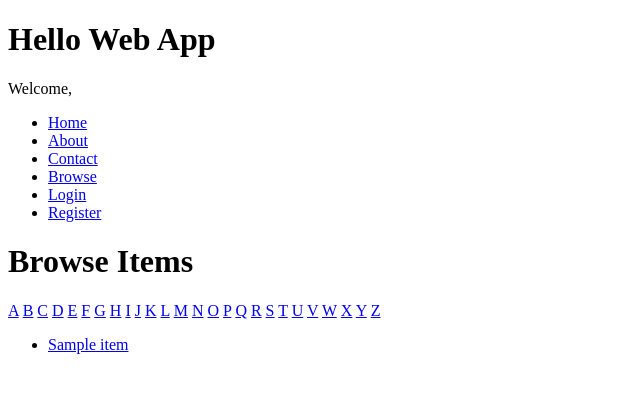
After one commit to sonmaximum/dndutil, a Django app: page /browse/name/ in a window 1280 px wide. The commit adds this page. Shown: the top 393 px of the page, without its empty margins (0-640 px from the left). Run offline with Django 3.2, Linux system fonts and the light colour scheme; tables that the repository leaves empty hold one stand-in row (values such as "Sample post").

Commit message:
add browse function

```diff
--- a/dndpimp/templates/layouts/base.html
+++ b/dndpimp/templates/layouts/base.html
@@ -15,6 +15,7 @@
 				<li><a href="{% url 'home' %}">Home</a></li>
 				<li><a href="{% url 'about' %}">About</a></li>
 				<li><a href="{% url 'contact' %}">Contact</a></li>
+				<li><a href="{% url 'browse' %}">Browse</a></li>
 				{% if user.is_authenticated %}
 					<li><a href="{% url 'auth_logout' %}">Logout</a></li>
 				{% else %}
--- /dev/null
+++ b/dndpimp/templates/search/search.html
@@ -0,0 +1,26 @@
+{% extends 'layouts/base.html' %}
+{% block title %}Browse - {{ block.super }}{% endblock %}
+{% block content %}
+<h1>
+    Browse Items{% if initial %} starting with
+    '{{ initial|title }}'{% endif %}
+</h1>
+
+{% for letter in 'abcdefghijklmnopqrstuvwxyz' %}
+<a href="{% url 'browse_by_name' initial=letter %}"
+    {% if initial == letter %}class="active"{% endif %}>
+    {{ letter|upper }}</a>
+{% endfor %}
+
+<ul>
+    {% for item in items %}
+    <li>
+        <a href="{% url 'item_detail' slug=item.slug %}">
+            {{ item.name }}
+        </a>
+    </li>
+    {% empty %}
+    <li>Sorry, no results!</li>
+    {% endfor %}
+</ul>
+{% endblock %}
--- a/dndpimp/views.py
+++ b/dndpimp/views.py
@@ -95,3 +95,14 @@ def edit_character(request, slug):
 		'character': character,
 		'form': form,
 		})
+
+def browse_by_name(request, initial=None):
+	if initial:
+		items = Item.objects.filter(
+			name__istartswith=initial).order_by('name')
+	else:
+		items = Item.objects.all().order_by('name')
+	return render(request, 'search/search.html', {
+		'items': items,
+		'initial': initial,
+	})
--- a/dndutil/urls.py
+++ b/dndutil/urls.py
@@ -16,7 +16,7 @@ Including another URLconf
 from django.conf.urls import url, include
 from django.contrib import admin
 from dndpimp import views as dndpimp_views
-from django.views.generic import TemplateView
+from django.views.generic import TemplateView, RedirectView
 from django.contrib.auth import views as auth_views
 from dndpimp.backends import MyRegistrationView
 
@@ -29,6 +29,7 @@ urlpatterns = [
 	url(r'contact/$',
 		TemplateView.as_view(template_name='contact.html'),
 		name='contact'),
+	#item URLS
 	url(r'^create_item/$',
 		dndpimp_views.create_item,
 		name='create_item'),
@@ -38,6 +39,28 @@ urlpatterns = [
 	url(r'^items/(?P<slug>[-\w]+)/edit/$',
 		dndpimp_views.edit_item,
 		name='edit_item'),
+	#character URLS
+	url(r'^create_character/$',
+		dndpimp_views.create_character,
+		name='create_character'),
+	url(r'^characters/(?P<slug>[-\w]+)/$',
+		dndpimp_views.character_detail,
+		name='character_detail'),
+	url(r'^characters/(?P<slug>[-\w]+)/edit/$',
+		dndpimp_views.edit_character,
+		name='edit_character'),
+	#browsing URSL
+	url(r'browse/$', RedirectView.as_view(
+		pattern_name='browse')),
+	url(r'items/$', RedirectView.as_view(
+		pattern_name='browse')),
+	url(r'^browse/name/$',
+		dndpimp_views.browse_by_name,
+		name='browse'),
+	url(r'^browse/name/(?P<initial>[-\w]+)/$',
+		dndpimp_views.browse_by_name,
+		name='browse_by_name'),
+	#password reset etc URLs
 	url(r'^accounts/password/reset/$', auth_views.password_reset,
 		{'template_name': 'registration/password_reset_form.html'},
 		name='password_reset'),
@@ -53,17 +76,9 @@ urlpatterns = [
 		auth_views.password_reset_complete,
 		{'template_name': 'registration/password_reset_complete.html'},
 		name='password_reset_complete'),
+	#registration/accounts URLS
 	url(r'^accounts/register/$', MyRegistrationView.as_view(),
 		name='registration_register'),
-	url(r'^create_character/$',
-		dndpimp_views.create_character,
-		name='create_character'),
-	url(r'^characters/(?P<slug>[-\w]+)/$',
-		dndpimp_views.character_detail,
-		name='character_detail'),
-	url(r'^characters/(?P<slug>[-\w]+)/edit/$',
-		dndpimp_views.edit_character,
-		name='edit_character'),
 	url(r'^accounts/', include('registration.backends.simple.urls')),
     url(r'^admin/', admin.site.urls),
 ]
```
